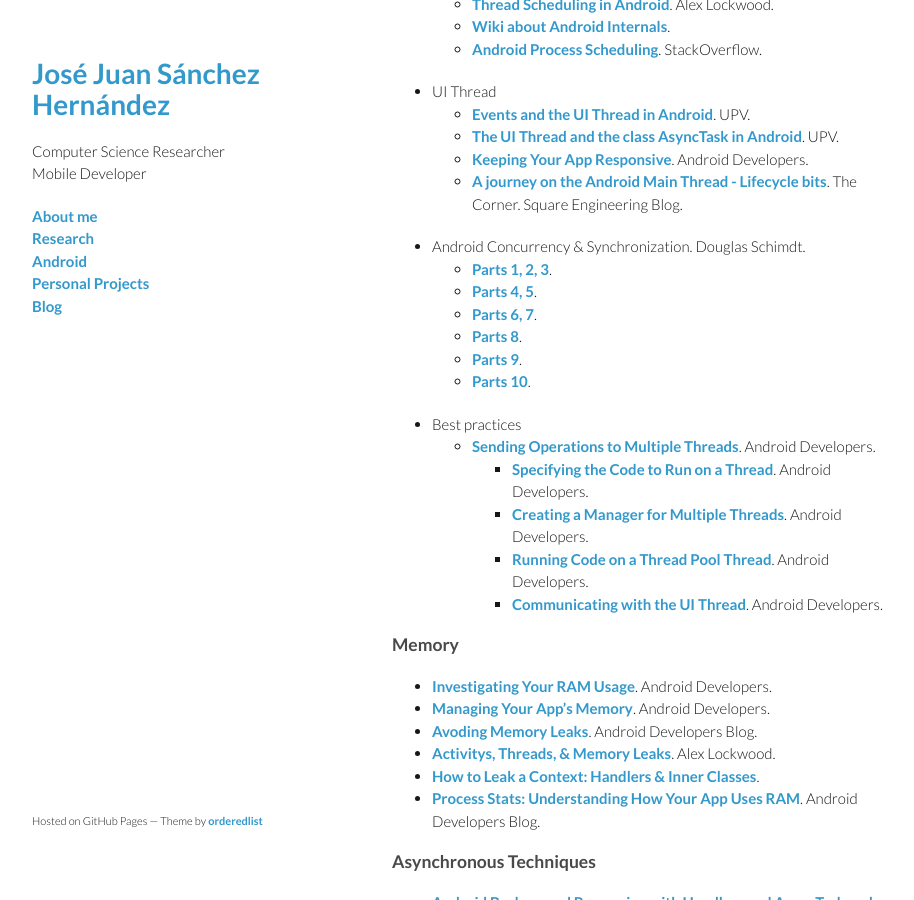
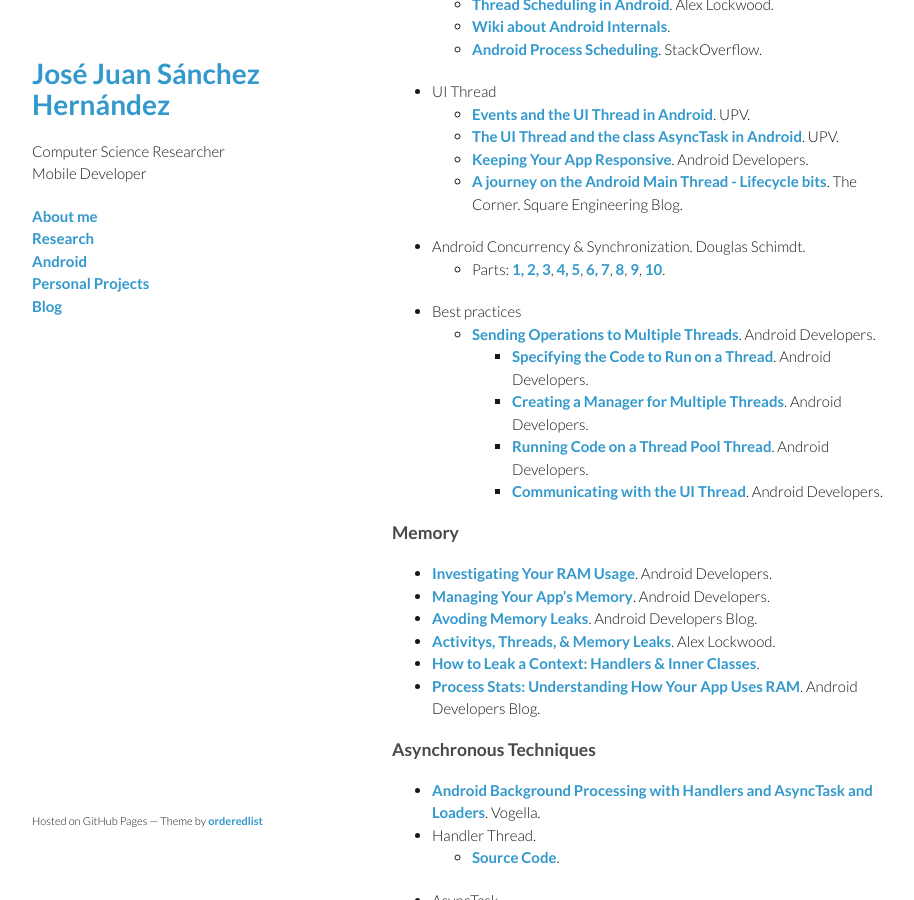
Before and after one commit to josejuansanchez/josejuansanchez.github.io, a Jekyll site: the page built from _posts/2014-03-25-xv-betabeers-almeria.md, in a window 1280 px wide and 900 px high, scrolled down 1976 px. Shown: the whole window, without its empty margins (178-1092 px from the left). Built offline with Jekyll 4.4.1, drawn with Linux system fonts in a browser that asks for light colours; comment, search, counter and statistics services are not loaded.

Commit message:
Update 2014-03-25-xv-betabeers-almeria.md

```diff
--- a/_posts/2014-03-25-xv-betabeers-almeria.md
+++ b/_posts/2014-03-25-xv-betabeers-almeria.md
@@ -60,12 +60,7 @@ A continuación podéis encontrar algunos recursos que he utilizado para la char
   *  [Keeping Your App Responsive](http://developer.android.com/training/articles/perf-anr.html). Android Developers.
   *  [A journey on the Android Main Thread - Lifecycle bits](http://corner.squareup.com/2013/12/android-main-thread-2.html). The Corner. Square Engineering Blog.
 * Android Concurrency & Synchronization. Douglas Schimdt.
-  * [Parts 1, 2, 3](https://www.youtube.com/watch?v=aV2XfWwpiDU).
-  * [Parts 4, 5](https://www.youtube.com/watch?v=zpLzMetSJfQ).
-  * [Parts 6, 7](https://www.youtube.com/watch?v=4Vue_KuXfCk).
-  * [Parts 8](https://www.youtube.com/watch?v=GXgm9kb4iCo).
-  * [Parts 9](http://youtu.be/TN36fPNsqhE).
-  * [Parts 10](http://youtu.be/XZ29DAcmcLE).
+  * Parts: [1, 2, 3](https://www.youtube.com/watch?v=aV2XfWwpiDU), [4, 5](https://www.youtube.com/watch?v=zpLzMetSJfQ), [6, 7](https://www.youtube.com/watch?v=4Vue_KuXfCk), [8](https://www.youtube.com/watch?v=GXgm9kb4iCo), [9](http://youtu.be/TN36fPNsqhE), [10](http://youtu.be/XZ29DAcmcLE).
 * Best practices
   * [Sending Operations to Multiple Threads](http://developer.android.com/training/multiple-threads/index.html). Android Developers.
     * [Specifying the Code to Run on a Thread](http://developer.android.com/training/multiple-threads/index.html). Android Developers.
```
